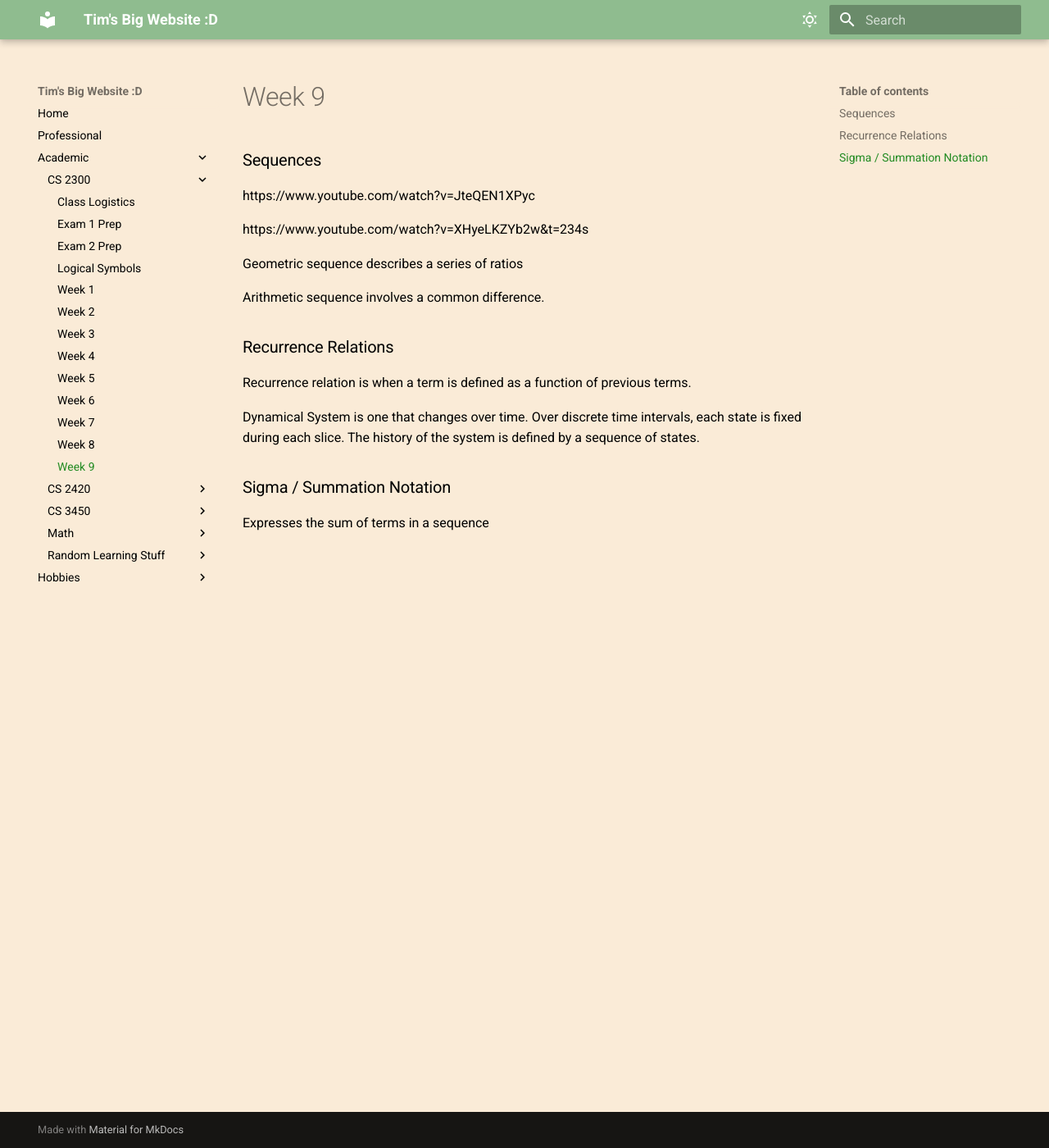
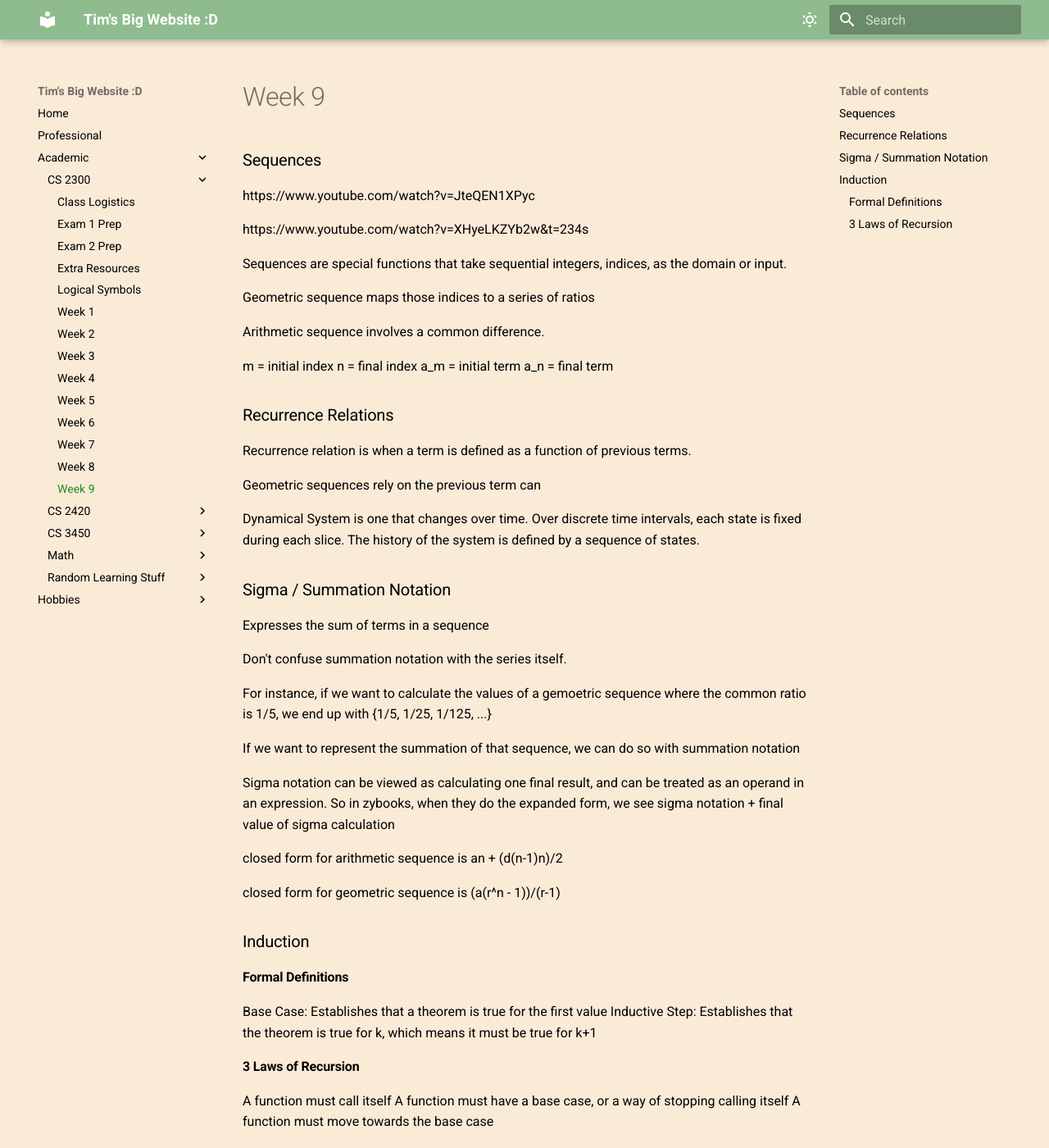
Before and after one commit to fishslips/TimSeverance, an MkDocs documentation site: the page built from docs/Academic/CS-2300/Week 9.md, in a window 1280 px wide and 1400 px high. Shown: the whole window at 82% size. Built offline with MkDocs 1.6.1 and Material for MkDocs 9.7.7, drawn with Linux system fonts in a browser that asks for light colours.

Commit message:
New stuff for Sequences and whatnot

```diff
--- a/docs/Academic/CS-2300/Week 9.md
+++ b/docs/Academic/CS-2300/Week 9.md
@@ -4,16 +4,46 @@
 
 https://www.youtube.com/watch?v=XHyeLKZYb2w&t=234s
 
-Geometric sequence describes a series of ratios
+Sequences are special functions that take sequential integers, indices, as the domain or input.
+
+Geometric sequence maps those indices to a series of ratios
 
 Arithmetic sequence involves a common difference.
 
+m = initial index
+n = final index
+a_m = initial term
+a_n = final term
 ### Recurrence Relations
 
 Recurrence relation is when a term is defined as a function of previous terms.
+
+Geometric sequences rely on the previous term can
 
 Dynamical System is one that changes over time. Over discrete time intervals, each state is fixed during each slice. The history of the system is defined by a sequence of states.
 
 ### Sigma / Summation Notation
 
 Expresses the sum of terms in a sequence
+
+Don't confuse summation notation with the series itself.
+
+For instance, if we want to calculate the values of a gemoetric sequence where the common ratio is 1/5, we end up with {1/5, 1/25, 1/125, ...}
+
+If we want to represent the summation of that sequence, we can do so with summation notation
+
+Sigma notation can be viewed as calculating one final result, and can be treated as an operand in an expression. So in zybooks, when they do the expanded form, we see  sigma notation + final value of sigma calculation
+
+closed form for arithmetic sequence is an + (d(n-1)n)/2
+
+closed form for geometric sequence is (a(r^n - 1))/(r-1)
+
+### Induction
+
+#### Formal Definitions
+Base Case: Establishes that a theorem is true for the first value
+Inductive Step: Establishes that the theorem is true for k, which means it must be true for k+1
+#### 3 Laws of Recursion
+A function must call itself
+A function must have a base case, or a way of stopping calling itself
+A function must move towards the base case
```
Also changed, not shown: docs/Academic/CS-2300/Extra Resources.md (added, +2 -0 lines).
